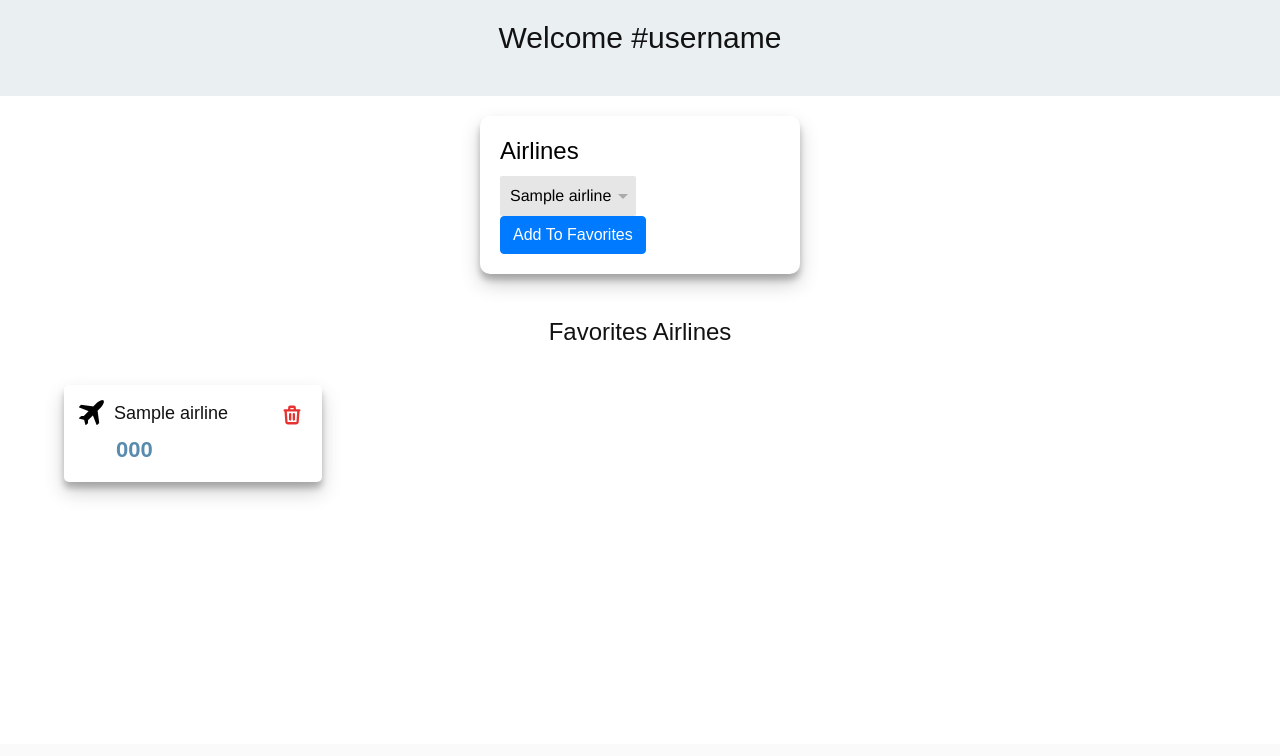
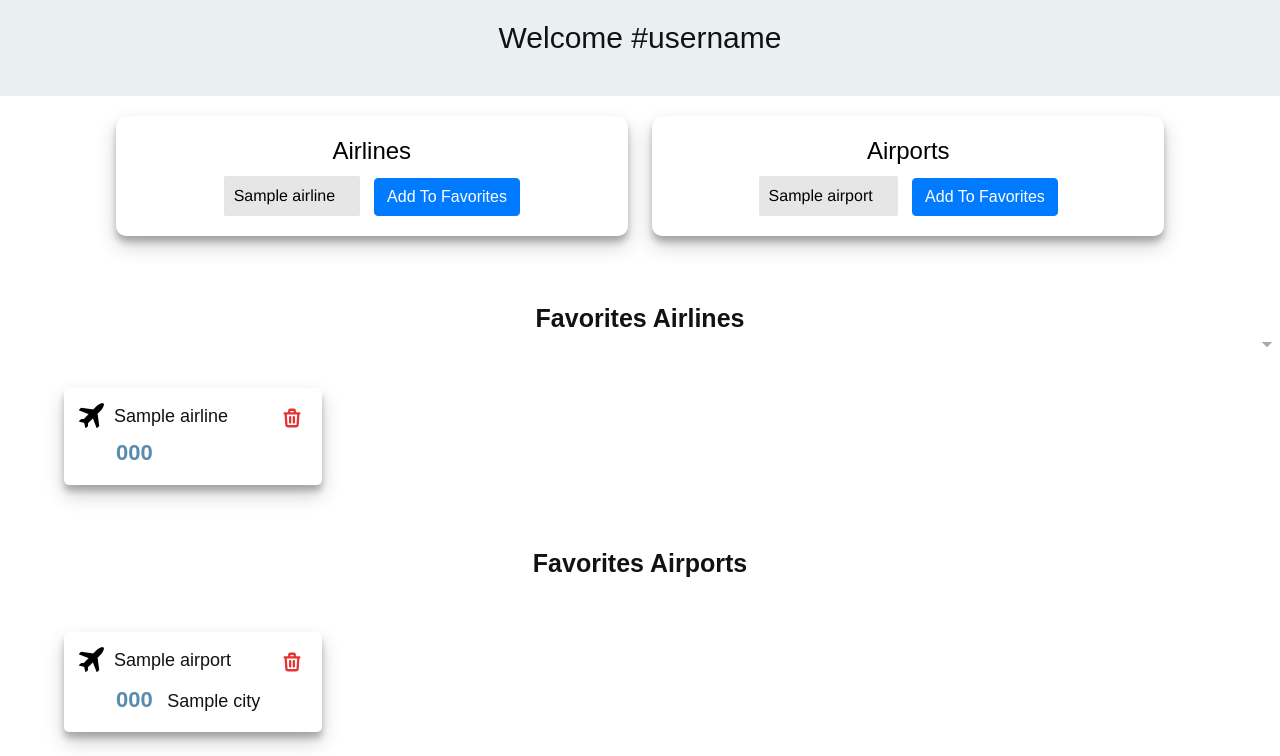
Before and after one commit to AlvaroMAM/data_science_II, a Flask app: template itravel/itravel/templates/profile.html in a window 1280 px wide. Shown: the part 56-812 px from the top of the page. Before the commit the page ends 551 px from the top, so only its background shows below. Run offline with Flask 3, Linux system fonts and the light colour scheme; the template is opened without the code that fills it: most values are stand-ins (such as "Sample title", 1, 10 or a date in 2020); parts of the project's set-up code (start-up, migrations or seed data) failed here and were passed over; some libraries are stand-ins or nearby versions.

Commit message:
Added addAirportToFavorites feature and to delete an airtport from favorites.

```diff
--- a/itravel/itravel/app.py
+++ b/itravel/itravel/app.py
@@ -41,6 +41,25 @@ def addAirlineToFavorites(airline):
         users_collection.update_one(
             {"EMAIL": "mohammad3pepe@yahoo.com"},
             {"$push": {"FAVOURITES_AIRLINES": airline.__dict__}}
+        )
+    else:
+        print("Already exists")
+
+def addAirportToFavorites(airport):
+    db = get_db()
+    users_collection = db.users
+    fav_exists = False
+    existing_user = users_collection.find_one({'EMAIL' : "mohammad3pepe@yahoo.com"})
+    existing_fav = existing_user["FAVOURITES_AIRPORTS"]
+    for item in existing_fav:
+        if str(item["id"]) == str(airport.id):
+            fav_exists = True
+            break
+    if fav_exists is False:
+        print("does not exist")
+        users_collection.update_one(
+            {"EMAIL": "mohammad3pepe@yahoo.com"},
+            {"$push": {"FAVOURITES_AIRPORTS": airport.__dict__}}
         )
     else:
         print("Already exists")
@@ -96,27 +115,49 @@ def register():
         #User not registered
         return render_template('register.html', register_form=form)
 
-@main.route('/favorites', methods=['GET', 'POST'])
+@main.route('/favorites/airlines', methods=['POST'])
 def favorites():
-    if request.method == "POST":
-        id = request.json["id"]
-        ai = airlineObj.get_all_airlines()
-        for airline in ai:
-            if id == str(airline.id):
-                addAirlineToFavorites(airline)
-                break
+    id = request.json["id"]
+    ai = airlineObj.get_all_airlines()
+    for airline in ai:
+        if id == str(airline.id):
+            addAirlineToFavorites(airline)
+            break
 
-        return redirect(url_for('main.load_profile'))
-    else:
-        return redirect(url_for('main.load_profile'))
+    return redirect(url_for('main.load_profile'))
 
-@app.route("/favorites/delete")
+@main.route('/favorites/airports', methods=['POST'])
+def favorites_airports():
+    id = request.json["id"]
+    ai = airportObj.get_all_airports()
+    print(id)
+    for airport in ai:
+        if id == str(airport.id):
+            addAirportToFavorites(airport)
+            break
+
+    return redirect(url_for('main.load_profile'))
+
+@app.route("/favorites/airlines/delete")
 def deleteFavoriteAirline():
     id = request.args.get("id")
     db = get_db()
     users_collection = db.users
     query = {"EMAIL": "mohammad3pepe@yahoo.com"}
     update = {"$pull": {"FAVOURITES_AIRLINES": {"id": ObjectId(id)}}}
+
+    # Perform the update operation
+    users_collection.update_one(query, update)
+
+    return redirect(url_for('main.load_profile'))
+
+@app.route("/favorites/airports/delete")
+def deleteFavoriteAirport():
+    id = request.args.get("id")
+    db = get_db()
+    users_collection = db.users
+    query = {"EMAIL": "mohammad3pepe@yahoo.com"}
+    update = {"$pull": {"FAVOURITES_AIRPORTS": {"id": ObjectId(id)}}}
 
     # Perform the update operation
     users_collection.update_one(query, update)
@@ -137,15 +178,13 @@ def load_profile():
         db = get_db()
         users_collection = db.users
 
-        # Retrieve the updated user object after the deletion
-
         existing_user = users_collection.find_one({'EMAIL': 'mohammad3pepe@yahoo.com'})
-        print("Updated FAVOURITES_AIRLINES length:", len(existing_user["FAVOURITES_AIRLINES"]))
 
         return render_template('profile.html', profile_form=form,
-                               airlines=airlines,
-                               airports=airports,
-                               fav_airlines=existing_user["FAVOURITES_AIRLINES"])
+                               airlines=sorted(airlines, key=lambda x: x.airline),
+                               airports=sorted(airports, key=lambda x: x.airport),
+                               fav_airlines=existing_user["FAVOURITES_AIRLINES"],
+                               fav_airports=existing_user["FAVOURITES_AIRPORTS"])
 
 @main.route('/home', methods=['GET', 'POST'])
 def home():
--- a/itravel/itravel/static/css/profile.css
+++ b/itravel/itravel/static/css/profile.css
@@ -26,35 +26,45 @@ body {
     margin-bottom: 20px;
 }
 
-.airlines_container {
-    margin: auto;
+.ccc {
+    text-align: center;
+}
+
+.airlines_container,
+.airlports_container {
+    display: inline-block;
+    vertical-align: top;
+    margin: 0 10px 0 10px;
     padding: 20px;
     background-color: white;
-    width: 25%;
+    width: 40%;
     border-radius: 10px;
     box-shadow: 0 10px 20px rgba(0, 0, 0, 0.19), 0 6px 6px rgba(0, 0, 0, 0.23);
 }
 
-.airlines_title {
+.airlines_title,
+.airlports_title {
     color: black;
     margin-bottom: 10px;
     line-height: 30px;
 }
 
 .page {
-    float: left;
+    display: inline-block;
     margin-right: 10px;
 }
 
-.select-dropdown {
-    position: relative;
+.select-dropdown,
+.select-dropdown2 {
+    display: inline-block;
     background-color: #e6e6e6;
     width: auto;
     max-width: 250px;
     border-radius: 2px;
 }
 
-.select-dropdown select {
+.select-dropdown select,
+.select-dropdown2 select {
     font-family: "helvetica neue", helvetica;
     font-size: 1rem;
     font-weight: 200;
@@ -68,12 +78,15 @@ body {
 }
 
 .select-dropdown select:active,
-.select-dropdown select:focus {
+.select-dropdown select:focus,
+.select-dropdown2 select:active,
+.select-dropdown2 select:focus{
     outline: none;
     box-shadow: none;
 }
 
-.select-dropdown:after {
+.select-dropdown:after,
+.select-dropdown2:after {
     content: " ";
     position: absolute;
     top: 50%;
@@ -89,15 +102,24 @@ body {
 .fav_airlines_title {
     padding: 20px;
     text-align: center;
-    margin-bottom: 10px;
+    margin-bottom: 30px;
+    margin-top: 20px;
 }
 
-.fav_airlines_title h1 {
+.fav_airports_title {
+    padding: 20px;
     text-align: center;
-    font-size: 30px;
+    margin-bottom: 30px;
+    margin-top: 40px;
+}
+
+.fav_airlines_title p,
+.fav_airports_title p {
+    text-align: center;
+    font-size: 25px;
+    font-weight: 600;
     width: 80%;
     margin: auto;
-    margin-bottom: 20px;
 }
 
 .grid {
@@ -131,6 +153,26 @@ body {
     color: #598BAF;
     margin-top: -10px;
     margin-left: 37px;
+}
+
+.grid-cards .gridc-cards-inner .fav_airport {
+    font-size: 18px;
+}
+
+.grid-cards .gridc-cards-inner .airport_iata_code {
+    display: inline-block;
+    font-size: 22px;
+    font-weight: 700;
+    color: #598BAF;
+    margin-top: -10px;
+    margin-left: 37px;
+}
+
+.grid-cards .gridc-cards-inner .airport_city {
+    display: inline-block;
+    font-size: 18px;
+    margin-top: -10px;
+    margin-left: 10px;
 }
 
 .plane-icon {
--- a/itravel/itravel/templates/index.html
+++ b/itravel/itravel/templates/index.html
@@ -5,8 +5,10 @@
     <div class="row justify-content-center">
         <div class="col-6">
             <div class="text-center">
+                <br>
                 <i class="fas fa-plane fa-4x mb-3"></i>
                 <h1>iTravel</h1>
+                <br>
             </div>
             <div class="card">
                 <div class="card-body">
@@ -27,7 +29,7 @@
                 </div>
             </div>
             <div class="text-center mt-3">
-                <p>Don't have an account? <a href="{{ url_for('main.register') }}">Register</a></p>
+                <p>Don't have an account? <a href="/register">Register</a></p>
             </div>
         </div>
     </div>
--- a/itravel/itravel/templates/profile.html
+++ b/itravel/itravel/templates/profile.html
@@ -14,6 +14,8 @@
     <h1>Welcome #username</h1>
 </div>
 
+
+<div class="ccc">
 
     <div class="airlines_container">
 
@@ -32,10 +34,29 @@
 
     </div>
 
+    <div class="airlports_container">
+
+        <h4 class="airlports_title"> Airports </h3>
+
+        <div class="page">
+            <div class="select-dropdown2">
+                <select>
+                    {% for airport in airports %}
+                    <option value="{{ airport.id }}">{{ airport.airport }}</option>
+                    {% endfor %}
+                </select>
+            </div>
+        </div>
+        <button id="add_airport_to_favorite" type="button" class="btn btn-primary">Add To Favorites</button>
+
+    </div>
+
+</div>
+
 <br>
 
 <div class="fav_airlines_title">
-    <h4> Favorites Airlines </h4>
+    <p> Favorites Airlines </p>
 </div>
 
 {% if fav_airlines |count == 0 %}
@@ -71,12 +92,49 @@
 
 {% endif %}
 
+<div class="fav_airports_title">
+    <p> Favorites Airports </p>
+</div>
+
+<div class="grid">
+    <div class="grid-cards">
+
+        {% for fav_airport in fav_airports %}
+
+        <div class="gridc-cards-inner">
+            <button class="delete" onclick="deleteFavAirport('{{ fav_airport["id"] }}')" type="button">
+                <svg class="deleteIcon" xmlns="http://www.w3.org/2000/svg" width="22" height="22" fill="none"
+                    viewBox="0 0 24 24" stroke="currentColor" stroke-width="2.5">
+                    <path stroke-linecap="round" stroke-linejoin="round"
+                        d="M19 7l-.867 12.142A2 2 0 0116.138 21H7.862a2 2 0 01-1.995-1.858L5 7m5 4v6m4-6v6m1-10V4a1 1 0 00-1-1h-4a1 1 0 00-1 1v3M4 7h16" />
+                </svg>
+            </button>
+            <img class="plane-icon" src="static/images/plane.png" alt="">
+            <p class="fav_airport"> {{ fav_airport["airport"] }} </p>
+            <p class="airport_iata_code"> {{ fav_airport["iata_code"] }}  </p>
+            <p class="airport_city"> {{ fav_airport["city"] }}  </p>
+        </div>
+
+        {% endfor %}
+
+    </div>
+</div>
+
+<br>
+
 <script>
 
     function deleteFavAirline(id) {
         let result = confirm("Are You Sure?");
         if (result) {
-            window.location.assign("/favorites/delete?id=" + id);
+            window.location.assign("/favorites/airlines/delete?id=" + id);
+        }
+    }
+
+    function deleteFavAirport(id) {
+        let result = confirm("Are You Sure?");
+        if (result) {
+            window.location.assign("/favorites/airports/delete?id=" + id);
         }
     }
 
@@ -87,18 +145,31 @@
     window.addEventListener('load', function () {
 
         const airlineSelect = document.querySelector('.select-dropdown select');
+        const airportSelect = document.querySelector('.select-dropdown2 select');
 
         document.getElementById('add_to_favorite').addEventListener('click', function() {
 
             const selectedAirline = airlineSelect.value;
 
-            console.log(selectedAirline);
-
             const xhr = new XMLHttpRequest();
-            xhr.open("POST", "/favorites");
+            xhr.open("POST", "/favorites/airlines");
             xhr.setRequestHeader("Content-Type", "application/json;charset=UTF-8");
             xhr.send(JSON.stringify({
                 id: selectedAirline
+            }));
+            setTimeout(refreshWindow, 700);
+
+        });
+
+        document.getElementById('add_airport_to_favorite').addEventListener('click', function() {
+
+            const selectedAirport = airportSelect.value;
+
+            const xhr = new XMLHttpRequest();
+            xhr.open("POST", "/favorites/airports");
+            xhr.setRequestHeader("Content-Type", "application/json;charset=UTF-8");
+            xhr.send(JSON.stringify({
+                id: selectedAirport
             }));
             setTimeout(refreshWindow, 700);
 
```
Lines whose indentation alone changed are shown as unchanged.
